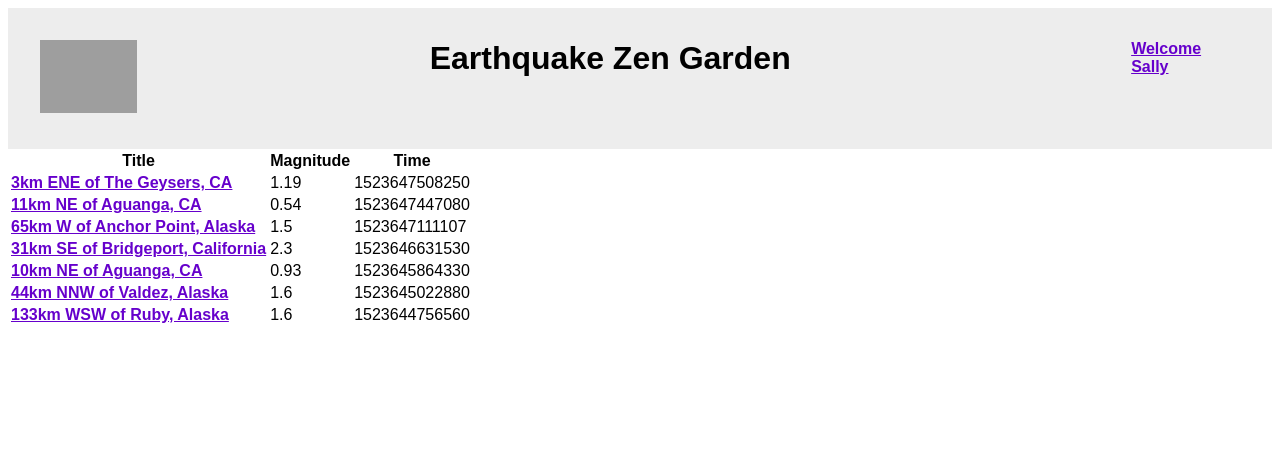
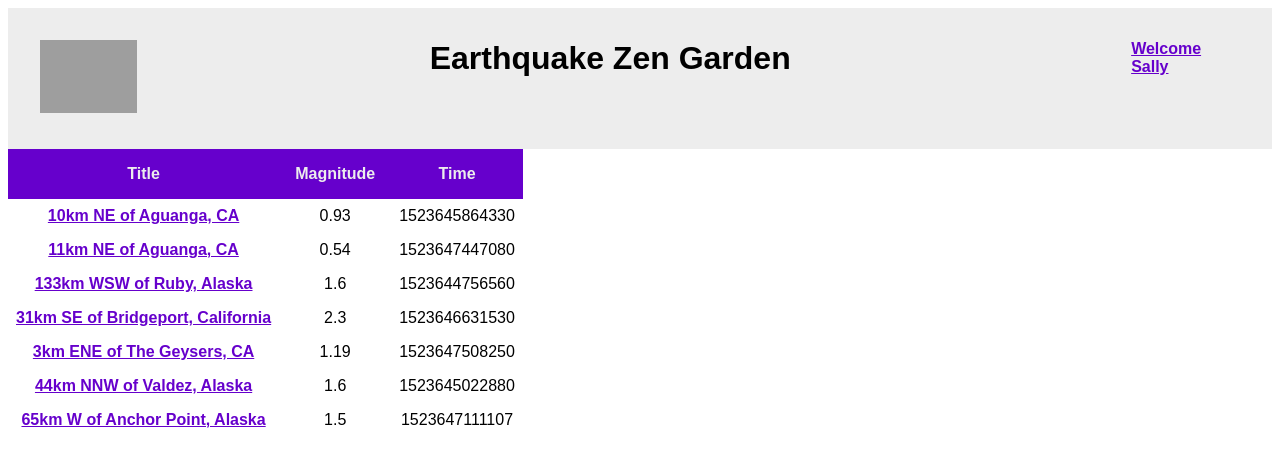
Before and after one commit to mintsource/earthquake-zen-garden, a React app: page / in a window 1280 px wide. Shown: the top 466 px of the page. Built offline with nearby package versions, Linux system fonts and the light colour scheme; grey boxes are pictures that could not be loaded; the HTML template or start-up script is replaced by a standard one.

Commit message:
add basic sorting

```diff
--- a/src/App.css
+++ b/src/App.css
@@ -58,3 +58,19 @@ a {
   width: 50%;
   background-color: var(--pallette-lightist-tone)x;
 }
+
+.earthquake-list {
+  border-collapse:collapse;
+}
+
+.earthquake-list tr th {
+  background-color: var(--pallette-theme-standout-secondary);
+  color: var(--pallette-lightist-tone);
+  padding: 1rem;
+  text-align: center;
+}
+
+.earthquake-list tr td {
+  padding: 0.5rem;
+  text-align: center;
+}
--- a/src/js/views/EarthQuakeList.js
+++ b/src/js/views/EarthQuakeList.js
@@ -1,14 +1,23 @@
-import React from 'react';
+import React, { useState } from 'react';
 import { Link } from 'react-router-dom'
 import earthQuakeData from '../../data/earthquakes.json'
 
 export default function EarthQuakeList() {
 
+  const [sortedField, setSortedField] = useState()
+  const [sortAscending, setSortAscending] = useState()
+  const [sortedData, setSortedData] = useState(earthQuakeData.data.features)
 
-  const tableData = earthQuakeData.data.features.map((earthquake) => {
+  console.log(`sortedField: ${sortedField}`)
+
+  if(sortedField === undefined) {
+    sortField("place")
+  }
+
+  const tableData = sortedData.map((earthquake) => {
     return (
       <tr key={earthquake.id}>
-        <td data-label="Title">
+        <td data-label="Title" className="primary">
           <Link to={`/detail/${earthquake.id}`}>
             {earthquake.properties.place}</Link>
         </td>
@@ -17,13 +26,37 @@ export default function EarthQuakeList() {
       </tr>
     )
   });
+
+  function sortField(name) {
+    console.log("sortField:" + JSON.stringify(name))
+
+    if(name === sortedField) {
+      setSortAscending(!sortAscending)
+    } else {
+      setSortAscending(true)
+    }
+
+    sortedData.sort((a, b) => {
+      if (a.properties[name] < b.properties[name]) {
+        return sortAscending ? 1 : -1
+      }
+      if (a.properties[name] > b.properties[name]) {
+        return sortAscending ? -1 : 1
+      }
+      return 0
+    })
+
+    setSortedField(name)
+    setSortedData(sortedData)
+  }
+
   return (<>
-    <table>
+    <table className="earthquake-list">
       <thead>
         <tr>
-          <th>Title</th>
-          <th>Magnitude</th>
-          <th>Time</th>
+          <th onClick={() => sortField('place')} className={sortedField === 'place' ? 'sorted' : null}>Title</th>
+          <th onClick={() => sortField('mag')} className={sortedField === 'mag' ? 'sorted' : null}>Magnitude</th>
+          <th onClick={() => sortField('time')} className={sortedField === 'time' ? 'sorted' : null}>Time</th>
         </tr>
       </thead>
       <tbody>
```
